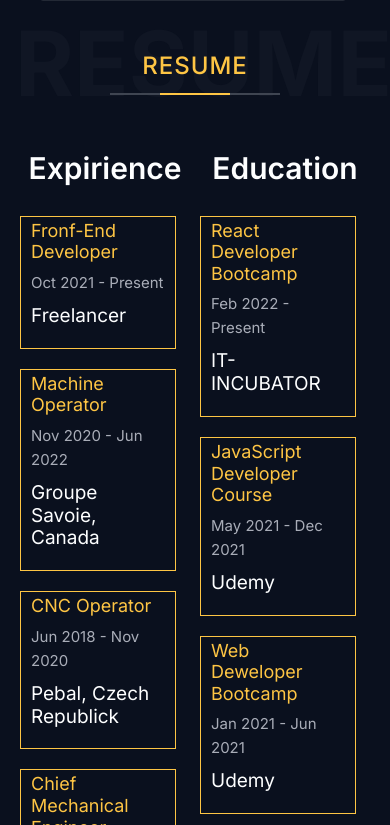
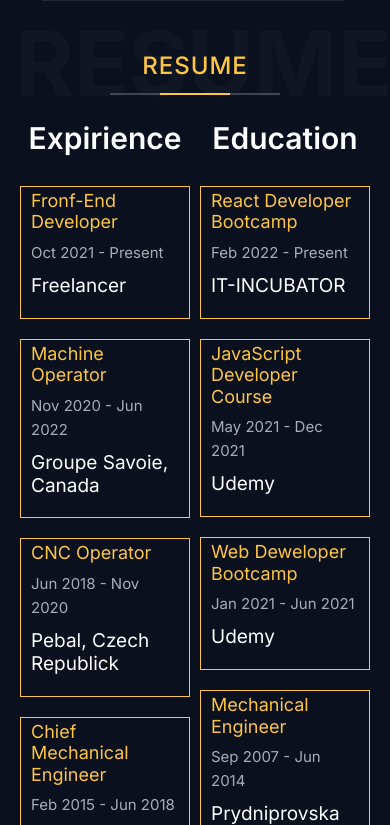
Before and after one commit to kov77/portfolio, a React (Create React App) app: page / in a window 390 px wide. Shown: the part 2839-3664 px from the top of the page. Built offline with nearby package versions, Linux system fonts and the light colour scheme.

Commit message:
predeploy

```diff
--- a/src/components/Resume/Resume.module.css
+++ b/src/components/Resume/Resume.module.css
@@ -21,6 +21,7 @@
     display: flex;
     flex-wrap: wrap;
     box-sizing: border-box;
+    justify-content: space-between;
 }
 
 .resumeBlock {
@@ -82,13 +83,18 @@
     .icon {
         display: none;
     }
+    .container {
+        margin: 0;
+    }
     .header {
         display: block;
         font-weight: 600;
         text-align: center;
         margin: 0 auto;
     }
+
     .elementsWrp {
+        width: 100%;
         padding: 10px 5px 10px 5px;
         margin: 0;
         border: none;
```
